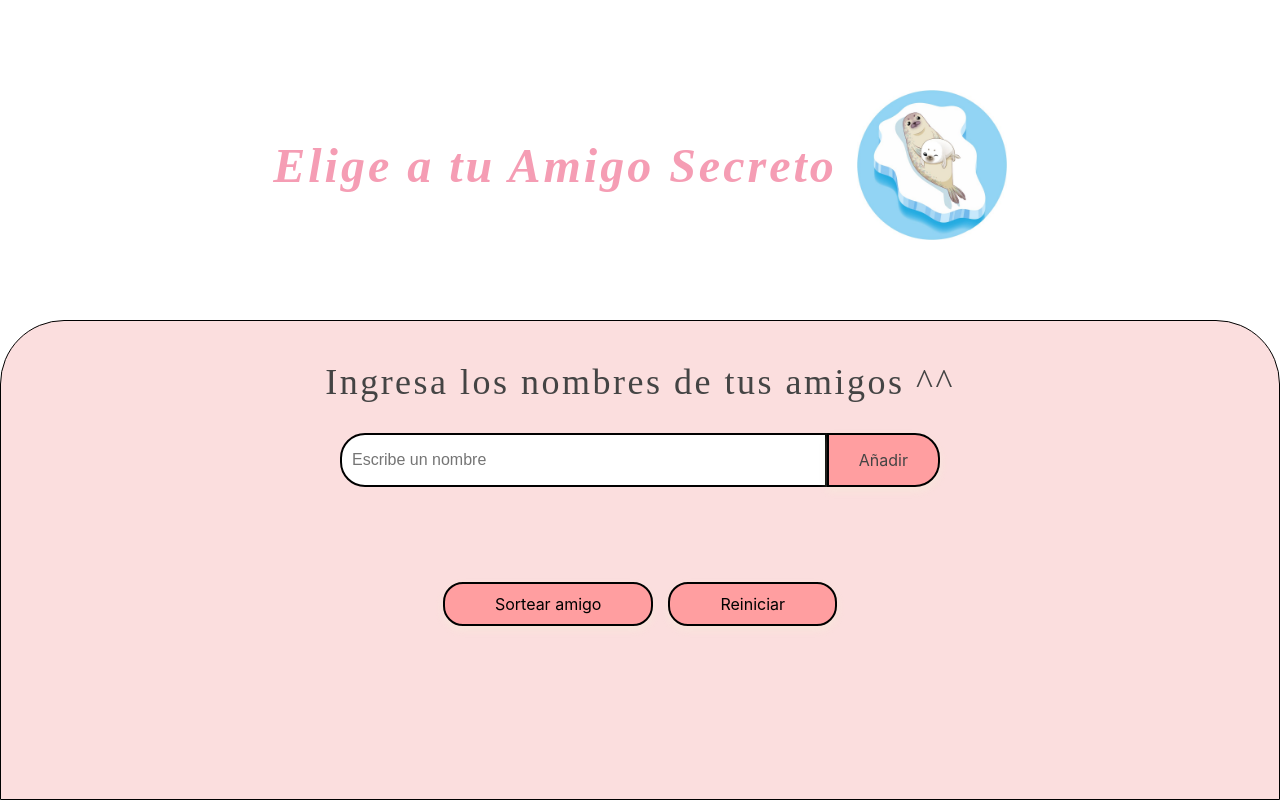
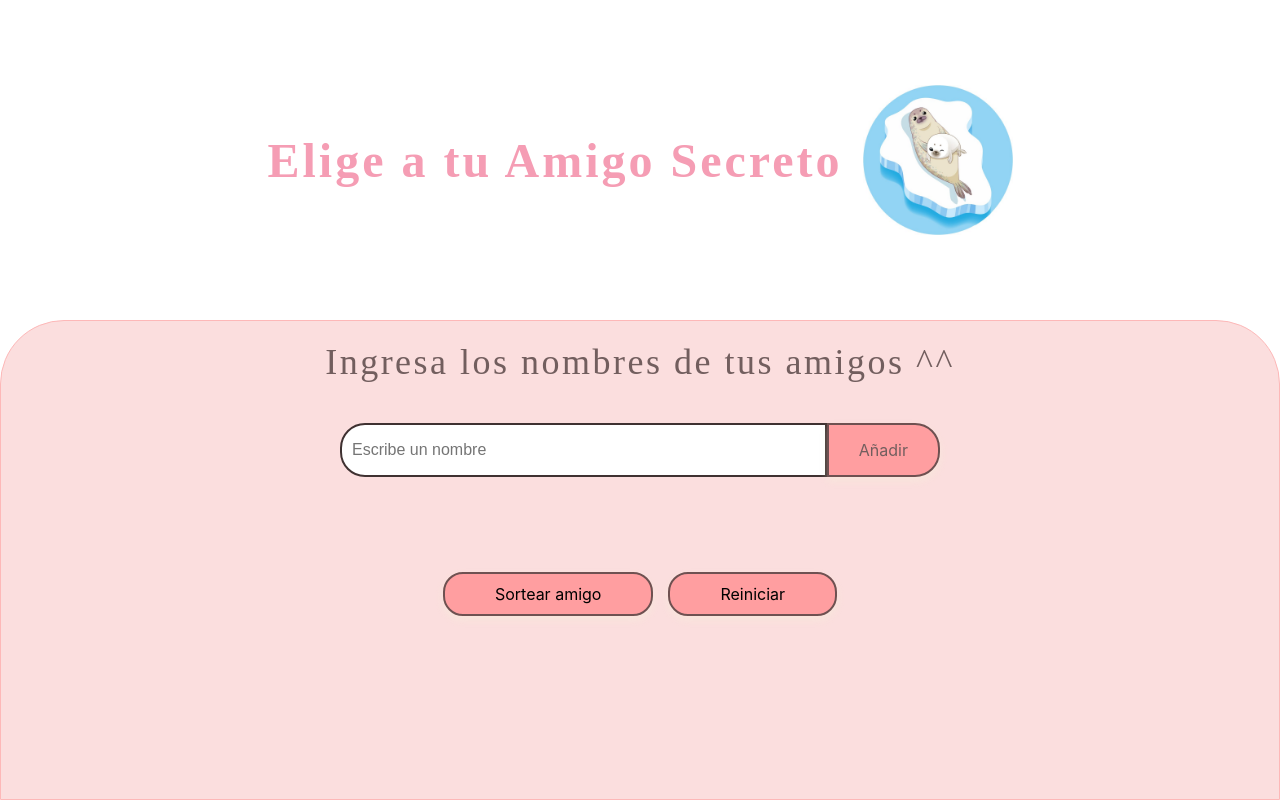
Before and after one commit to Katherine606/amigo-secreto, a plain HTML site: page index.html in a window 1280 px wide. Drawn offline with Linux system fonts and the light colour scheme; a web font is replaced by a local one.

Commit message:
arreglo del header

```diff
--- a/style.css
+++ b/style.css
@@ -4,7 +4,7 @@
     --color-tertiary: #C4C4C4;
     --color-button: #ff9ea0;
     --color-button-hover: #ed8183;
-    --color-text: #444444;
+    --color-text: #725e5e;
     --color-title: #f59db4;
 }
 
@@ -36,7 +36,7 @@ body {
     display: flex;
     justify-content: center;
     align-items: center;
-    padding: 10px 10px 0;
+    padding: 25px;
 }
 
 .seal-image {
@@ -52,13 +52,12 @@ body {
 .input-section {
     flex: 60%;
     background-color: var(--color-secondary);
-    border: 1px solid #000;
+    border: 1px solid #fdb8b8;
     border-radius: 64px 64px 0 0;
     display: flex;
     flex-direction: column;
     align-items: center;
-    padding: 30px;
-    width: 100%;
+    padding: 10px;
 
 }
 
@@ -66,8 +65,7 @@ body {
 .main-title {
     font-size: 48px;
     font-family: "Chicle", serif;
-    font-weight: 900;
-    font-style: italic;
+    font-weight: 700;
     color: var(--color-title);
     letter-spacing: 3px;
 }
@@ -88,13 +86,13 @@ body {
     justify-content: center;
     width: 100%;
     max-width: 600px;
-    margin-top: 20px;
+    margin-top: 30px;
 }
 
 .input-name {
     width: 100%;
     padding: 10px;
-    border: 2px solid #000;
+    border: 2px solid #3f3131;
     border-radius: 25px 0 0 25px;
     font-size: 16px;
 }
@@ -111,7 +109,7 @@ body {
     flex: 1;
     padding: 10px 15px;
     font-size: 16px;
-    border: 2px solid #333;
+    border: 2px solid #452b2b;
     border-right: none;
     border-radius: 25px 0 0 25px;
     font-family: "Merriweather", serif;
@@ -123,7 +121,7 @@ button {
     padding: 15px 30px;
     font-family: "Inter", sans-serif;
     font-size: 16px;
-    border: 2px solid #000;
+    border: 2px solid #6f5151;
     border-radius: 25px;
     box-shadow: 0 4px 8px rgba(244, 252, 215, 0.3);
     cursor: pointer;
```
